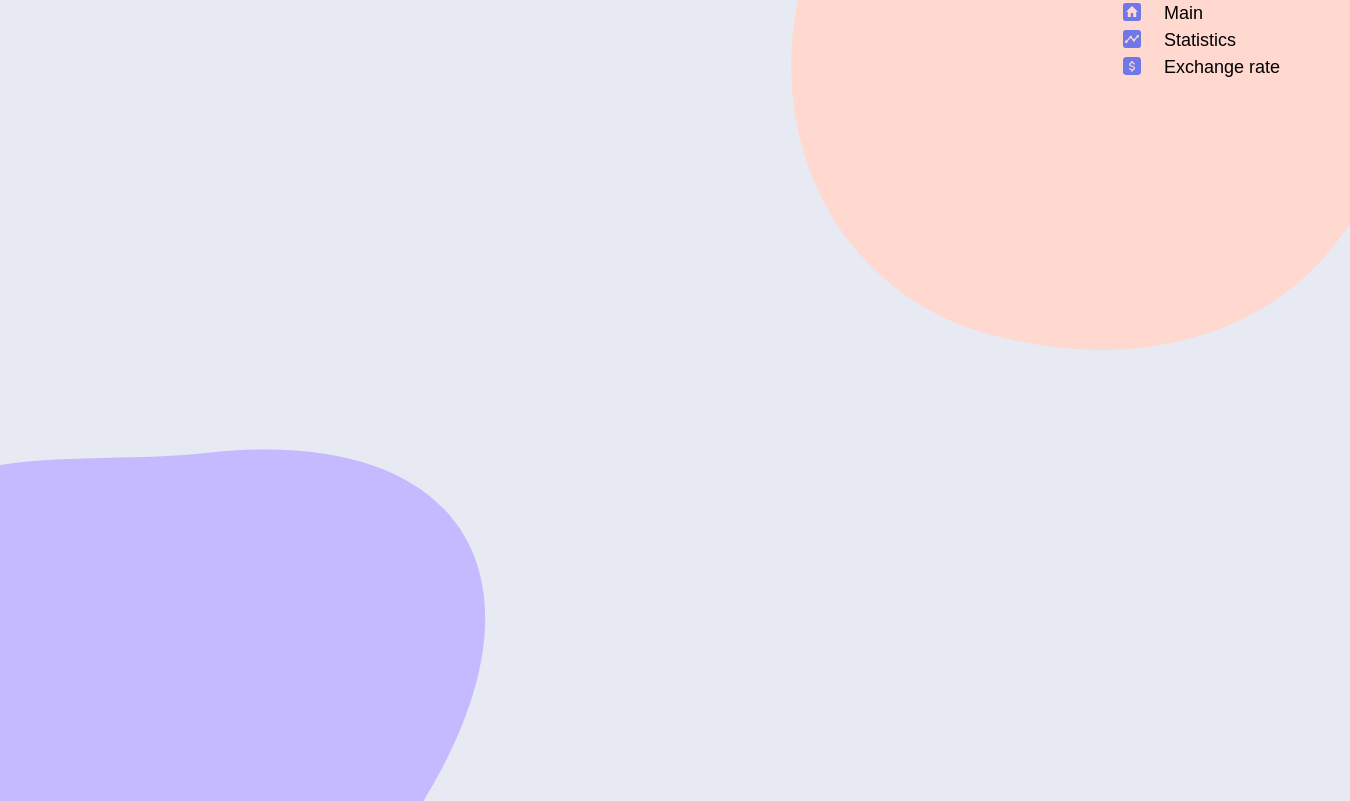
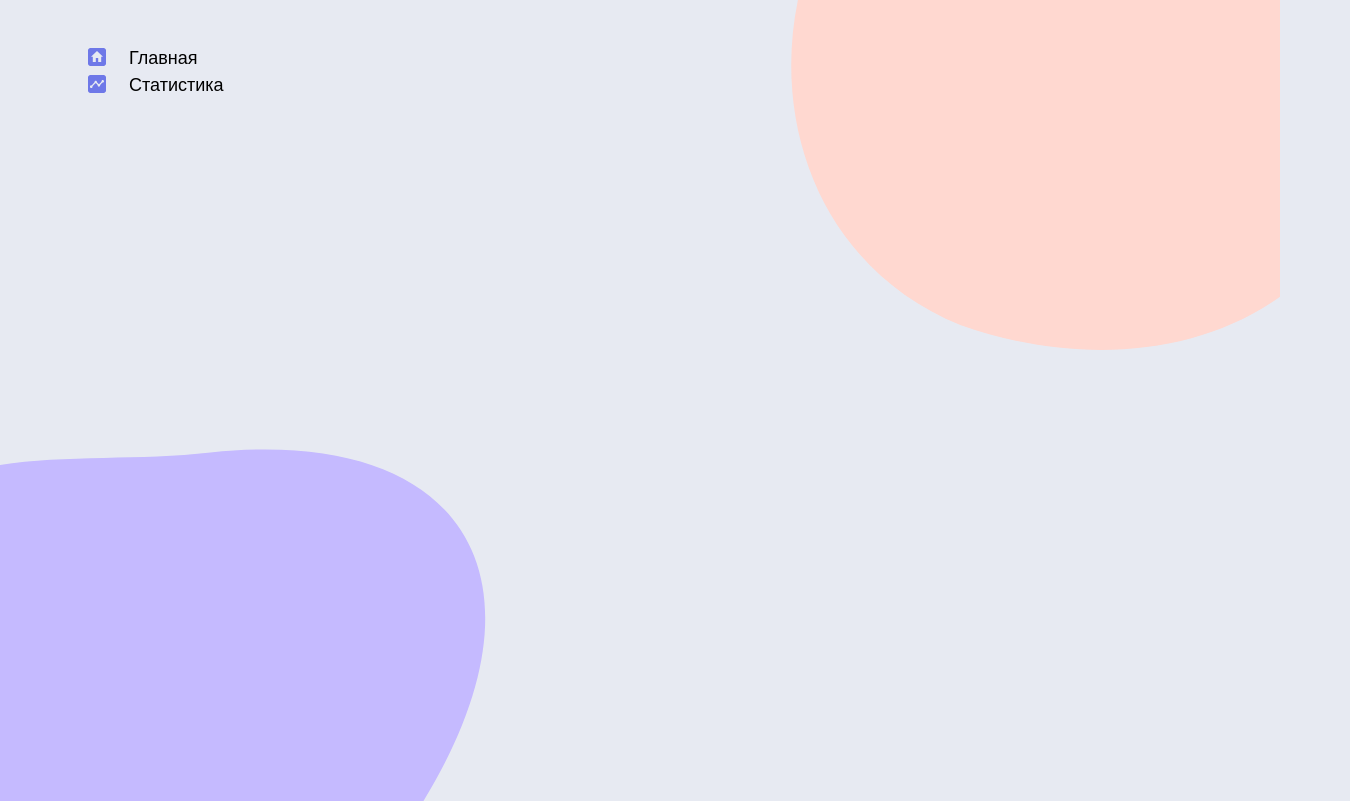
Before and after one commit to AlexGvozdik/final-step-wallet, a React (Create React App) app: page / in a window 1280 px wide. Shown: the whole page, 1350 px wide, since content can reach past the window. Built offline with nearby package versions, Linux system fonts and the light colour scheme.

Commit message:
added styles asude

```diff
--- a/src/components/Dashboard/Dashboard.js
+++ b/src/components/Dashboard/Dashboard.js
@@ -1,10 +1,12 @@
 import NavMenu from '../Navigation/Navigation';
-import s from './Dashboard.module.css'
+import s from './Dashboard.module.css';
 
 export default function DashBoard() {
-    return (
-        <aside className={s.sideBar}>
-            <NavMenu/>
+  return (
+    <div className="baseBox">
+      <aside className={s.sideBar}>
+        <NavMenu />
       </aside>
-  )
+    </div>
+  );
 }
--- a/src/components/Dashboard/Dashboard.module.css
+++ b/src/components/Dashboard/Dashboard.module.css
@@ -1,5 +1,5 @@
 .sideBar {
-    margin-bottom: 0;
+  /* margin: 13px 0 0 67px; */
 }
 
 @media screen and (min-width: 768px) {
@@ -9,14 +9,17 @@
     justify-content: space-between;
     align-items: flex-end;
     width: 100%;
-
+    margin: 35px 0 0 43px;
+    max-width: 688px;
   }
 }
 
 @media screen and (min-width: 1280px) {
   .sideBar {
     flex-direction: column;
-    justify-content: flex-start;
+    align-items: flex-start;
     padding: 0px 70px 0px 0px;
+    margin: 45px 0 0 88px;
+    max-width: 465px;
   }
 }
--- a/src/components/Navigation/Navigation.js
+++ b/src/components/Navigation/Navigation.js
@@ -9,14 +9,12 @@ function createMenuData(Icon, MenuName, Path) {
 }
 
 const menuItems = [
-  createMenuData(<HomeIcon />, 'Main', '/main'),
-  createMenuData(<StatisticIcon />, 'Statistics', '/statistic'),
+  createMenuData(<HomeIcon />, 'Главная', '/main'),
+  createMenuData(<StatisticIcon />, 'Статистика', '/statistic'),
   createMenuData(<ExchangeRateIcon />, 'Exchange rate', '/'),
 ];
 
 const NavMenu = () => {
-
-
   return (
     <ul className={s.navList}>
       {menuItems.map(menuItem => (
@@ -30,7 +28,7 @@ const NavMenu = () => {
               alignItems: 'center',
             }}
           > */}
-          <div >{menuItem.Icon}</div>
+          <div>{menuItem.Icon}</div>
           <span className={s.navText}>{menuItem.MenuName} </span>
           {/* </NavLink> */}
         </li>
--- a/src/components/Navigation/Navigation.module.css
+++ b/src/components/Navigation/Navigation.module.css
@@ -1,17 +1,11 @@
 .navList {
   display: flex;
   justify-content: space-evenly;
-    align-items: center;
+  /* align-items: center; */
   padding-top: 13px;
   padding-bottom: 13px;
-  /* display: inline-flex;
-  flex-wrap: wrap;
-  flex-direction: column;
-  padding-top: 0;
-  padding-bottom: 0; */
+  max-width: 280px;
 }
-
-
 
 .navText {
   display: none;
@@ -37,20 +31,15 @@
 }
 @media screen and (min-width: 768px) {
   .navList {
-    display: grid;
+    display: flex;
+    flex-direction: column;
     justify-content: start;
     padding: 0;
     margin-bottom: 30px;
   }
-
-  /* .boxNav {
-    display: flex;
-    align-items: center;
-    fill: #6e78e8;
-    background-color: transparent;
-    // padding-top: 5px;
-    padding-bottom: 5px;
-  } */
+  .navItem:last-child {
+    display: none;
+  }
 
   .navText {
     text-align: center;
@@ -63,7 +52,6 @@
     color: #000000;
   }
 
-  /* .navLinkActive  */
   .textNav {
     font-weight: 700;
   }
```
Also changed, not shown: 1 other file (tests, documents, lock files or other folders). Lines whose indentation alone changed are shown as unchanged.
